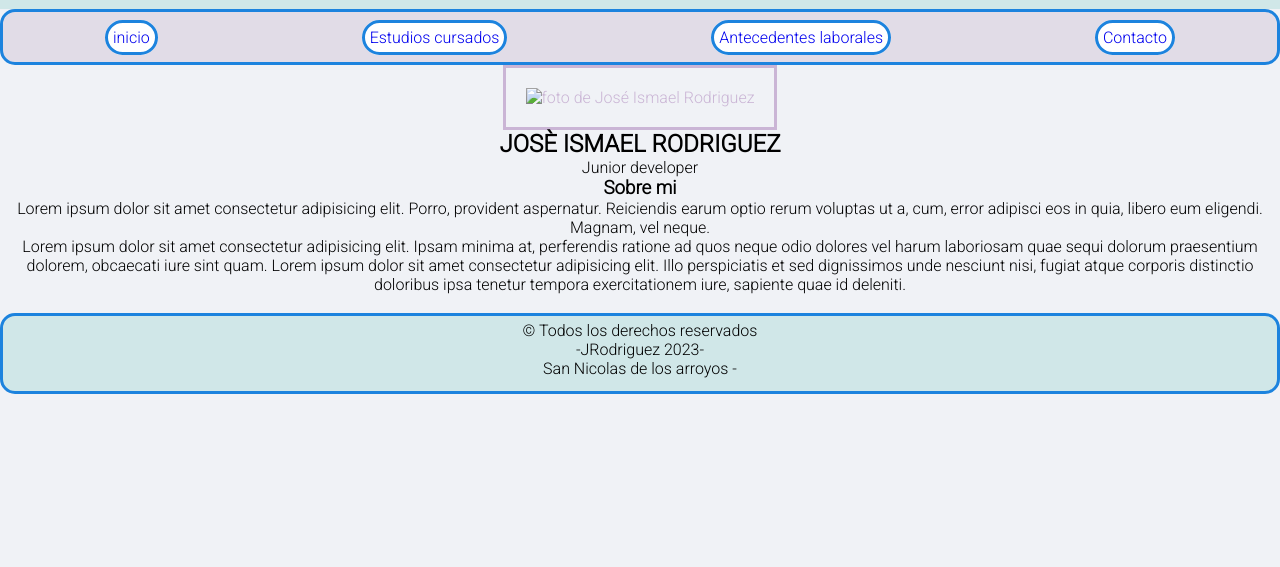
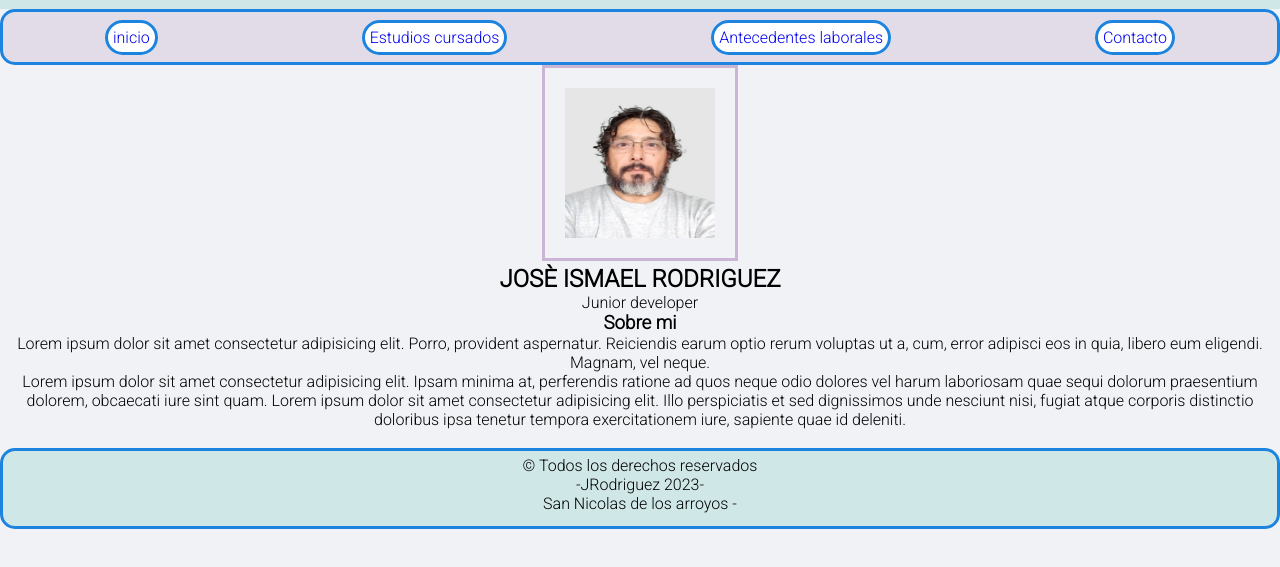
Before and after one commit to jos3376/jos3376.github-io, a plain HTML site: page index.html in a window 1280 px wide. Shown: the part 41-608 px from the top of the page. Drawn offline with Linux system fonts and the light colour scheme; the site is published under a folder, as on GitHub Pages, so addresses that start at the root find nothing.

Commit message:
Add files via upload

```diff
--- a/index.html
+++ b/index.html
@@ -25,7 +25,7 @@
     </nav>
     <div class="contenedor">
         <section>
-            <img src="/fotos/foto.jpg" alt="foto de José Ismael Rodriguez">
+            <img src="fotos/foto.jpg" alt="foto de José Ismael Rodriguez">
             <h2 >
                 JOSÈ ISMAEL RODRIGUEZ
             </h2>
```
Also changed, not shown: antecedentes.html (+0 -1 lines), estudios.html (+0 -1 lines), formulario.html (+0 -1 lines).
